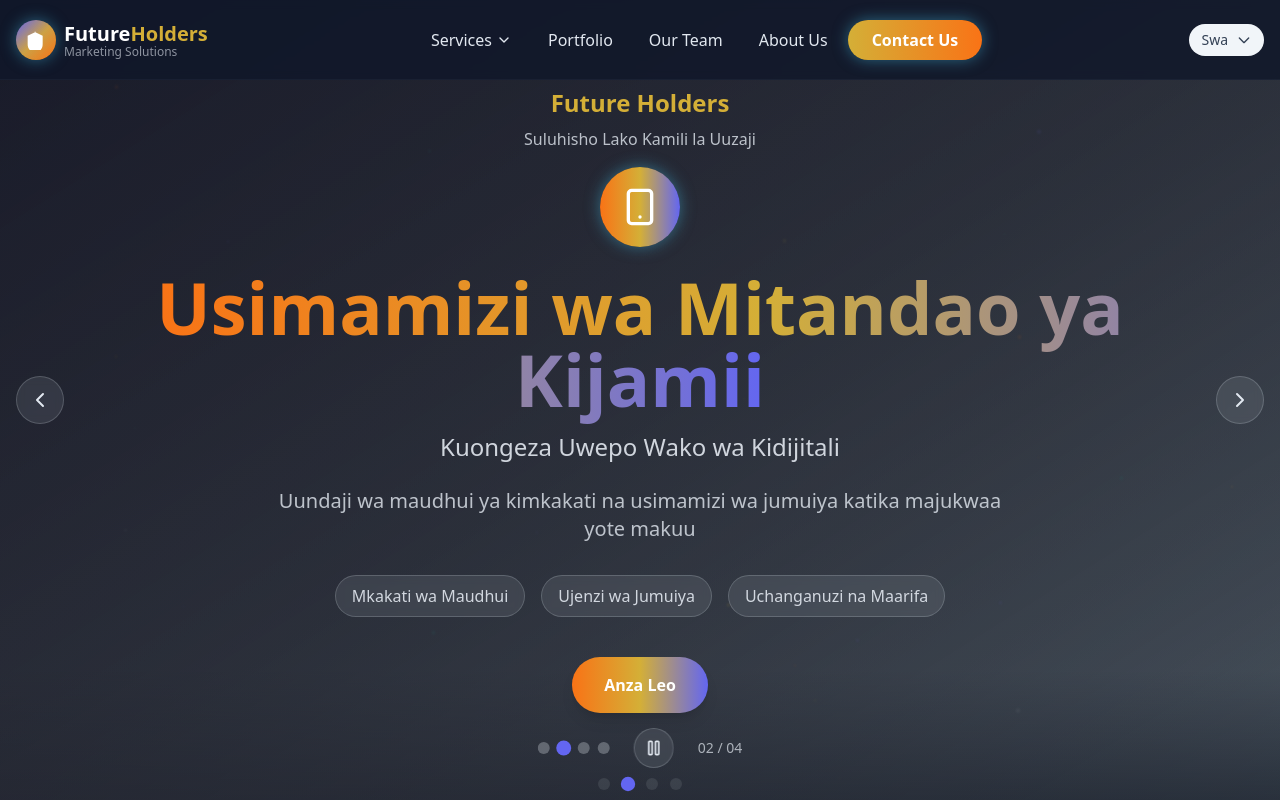
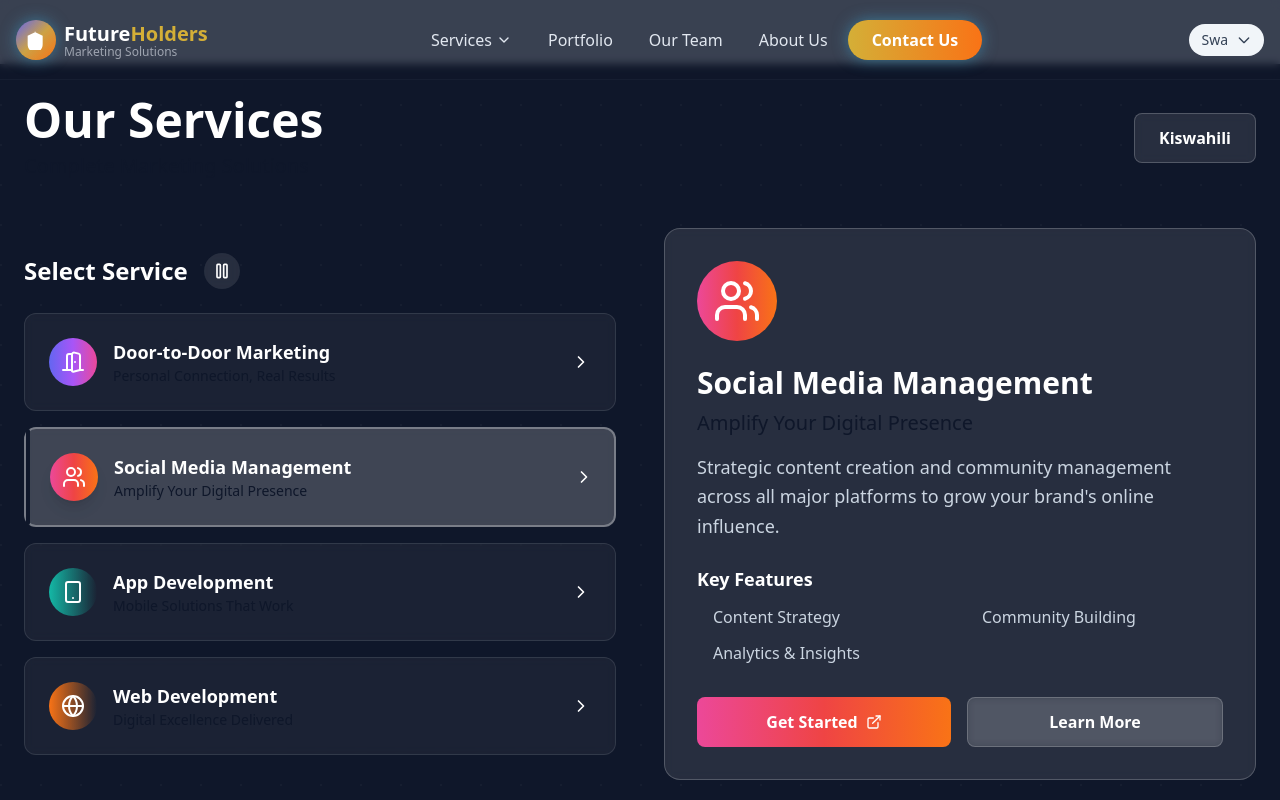
Before and after one commit to EliDistro7/blog, a Next.js app in the folder nextjs-app/: page / in a window 1280 px wide. Shown: the top 800 px of the page. Built offline with nearby package versions, Linux system fonts and the light colour scheme; what tailwind-clip-path would draw is missing.

Commit message:
future holders

```diff
--- a/nextjs-app/app/page.js
+++ b/nextjs-app/app/page.js
@@ -55,7 +55,7 @@ const ExampleBlogPost = {
 
   return (
     <div>
-      <HeroSection />
+
 
       <section className="py-8 container">
     {/*    <div className="mb-16">
```
